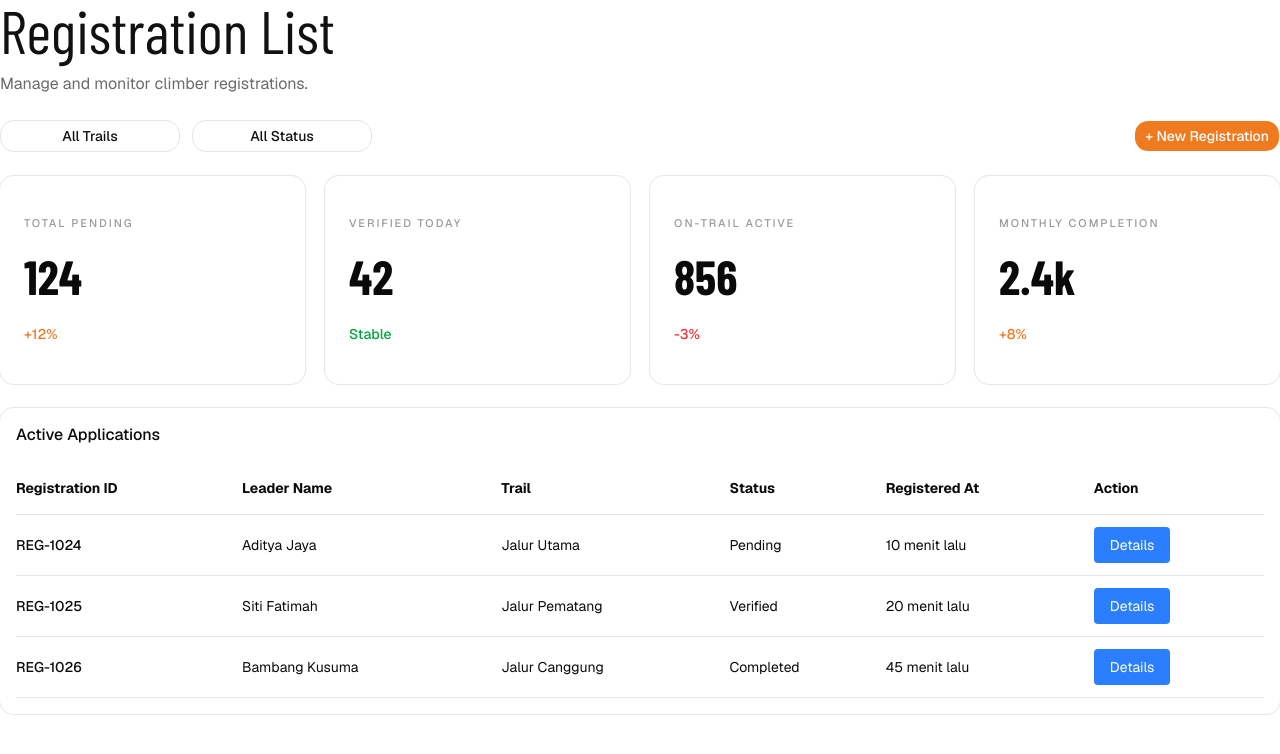
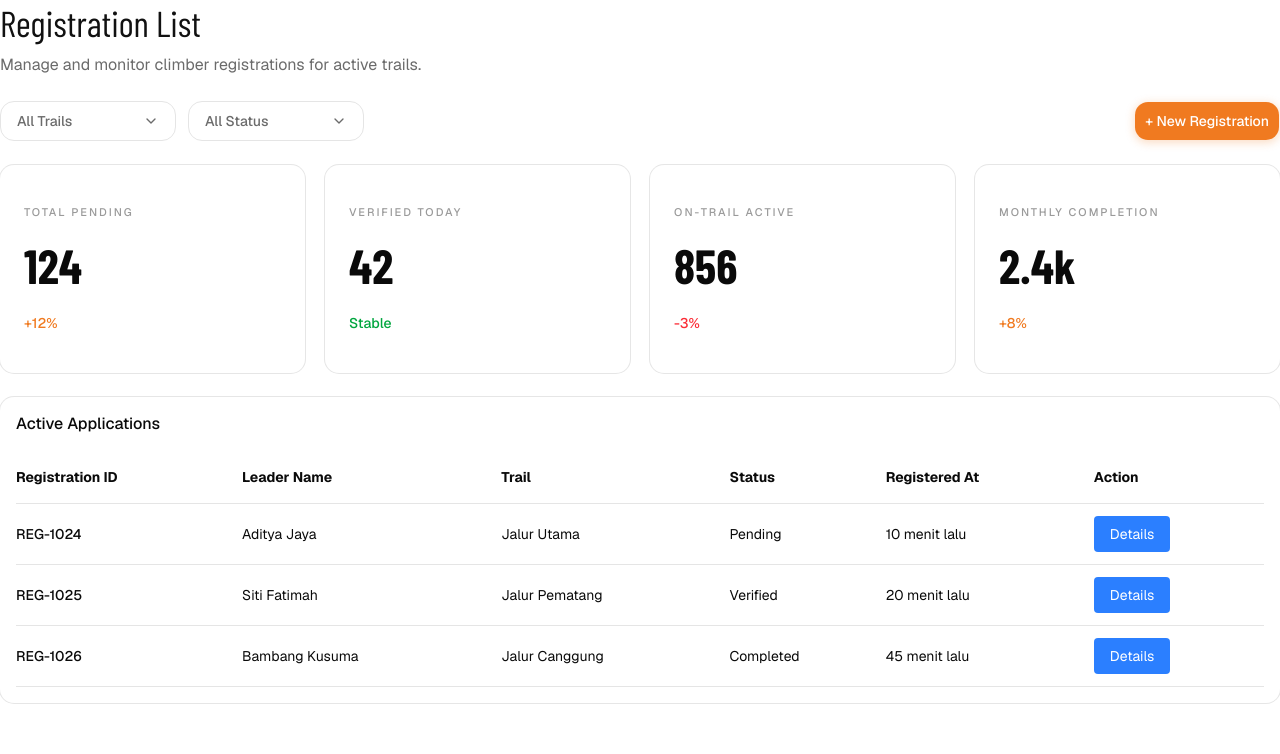
Before and after one commit to mhmddefrizal/Digi-Mount-Rajabasa, a Next.js app in the folder cms/: page /registrations in a window 1280 px wide. Shown: the top 754 px of the page. Built offline with nearby package versions, Linux system fonts and the light colour scheme.

Commit message:
edit sidebar untuk registrations

```diff
--- a/cms/src/app/(dashboard)/registrations/page.tsx
+++ b/cms/src/app/(dashboard)/registrations/page.tsx
@@ -9,13 +9,13 @@ export default function RegistrationPage() {
         <main className="space-y-6">
             {/* bagian untuk menampilkan header */}
             <header>
-                <h1 className="font-display text-6xl leading-none">
+                <h1 className="font-display text-4xl leading-tight">
                     Registration List
                 </h1>
 
                 {/* paragraf untuk menjelaskan tujuan halaman */}
-                <p className="mt-3 text-text-secondary">
-                    Manage and monitor climber registrations.
+                <p className="mt-2 text-text-secondary">
+                    Manage and monitor climber registrations for active trails.
                 </p>
             </header>
 
--- a/cms/src/components/dashboard/dashboard-sidebar.tsx
+++ b/cms/src/components/dashboard/dashboard-sidebar.tsx
@@ -1,7 +1,26 @@
+"use client";
+
+import Link from "next/link";
+import { usePathname } from "next/navigation";
 import { CreditCard, LayoutDashboard, Map, ClipboardList } from "lucide-react";
+import { cn } from "@/lib/utils";
 
 // add sidebar for dashboard
 export default function DashboardSidebar() {
+  const pathname = usePathname();
+  const navItems = [
+    {
+      label: "Dashboard",
+      href: "/dashboard",
+      icon: LayoutDashboard,
+    },
+    {
+      label: "Registration",
+      href: "/registrations",
+      icon: ClipboardList,
+    },
+  ];
+
   return (
     <aside className="w-65 border-r border-border bg-panel flex flex-col">
       {/* bagian logo (masih simbol) */}
@@ -22,23 +41,34 @@ export default function DashboardSidebar() {
       </header>
       <nav className="flex-1 px-3 py-6 space-y-2">
         {/* bagian menu navigasi */}
-        {/* dashboard */}
-        <button className="w-full flex items-center gap-3 rounded-lg bg-primary-dim text-primary px-4 py-3 font-medium transition">
-          <LayoutDashboard className="w-5 h-5" />
-          Dashboard
-        </button>
-        {/* registration */}
-        <button className="w-full flex items-center gap-3 rounded-lg bg-primary-dim text-primary px-4 py-3 font-medium transition">
-          <ClipboardList className="w-5 h-5" />
-          Registration
-        </button>
+        {navItems.map((item) => {
+          const isActive = pathname.startsWith(item.href);
+          const Icon = item.icon;
+
+          return (
+            <Link
+              key={item.label}
+              href={item.href}
+              className={cn(
+                "w-full flex items-center gap-3 rounded-lg px-4 py-3 font-medium transition",
+                isActive
+                  ? "bg-primary-dim text-primary"
+                  : "text-text-secondary hover:bg-primary-dim/60 hover:text-primary"
+              )}
+            >
+              <Icon className="w-5 h-5" />
+              {item.label}
+            </Link>
+          );
+        })}
+
         {/* payment */}
-        <button className="w-full flex items-center gap-3 rounded-lg bg-primary-dim text-primary px-4 py-3 font-medium transition">
+        <button className="w-full flex items-center gap-3 rounded-lg px-4 py-3 font-medium text-text-secondary transition hover:bg-primary-dim/60 hover:text-primary">
           <CreditCard className="w-5 h-5" />
           Payment
         </button>
         {/* Trail Management */}
-        <button className="w-full flex items-center gap-3 rounded-lg bg-primary-dim text-primary px-4 py-3 font-medium transition">
+        <button className="w-full flex items-center gap-3 rounded-lg px-4 py-3 font-medium text-text-secondary transition hover:bg-primary-dim/60 hover:text-primary">
           <Map className="w-5 h-5" />
           Trail Management
         </button>
--- a/cms/src/components/registrations/registration-filters.tsx
+++ b/cms/src/components/registrations/registration-filters.tsx
@@ -1,3 +1,4 @@
+import { ChevronDown } from "lucide-react";
 import { Button } from "@/components/ui/button";
 
 // tambah filter untuk registration, seperti filter berdasarkan tanggal, status, dll.
@@ -5,18 +6,26 @@ export default function RegistrationFilters() {
    return (
       // section untuk bagian filter
       <section className="flex flex-wrap items-center justify-between gap-4">
-         <div className="flex gap-3">
+         <div className="flex flex-wrap gap-3">
             {/* tombol untuk melihat semua trail */}
-            <Button variant="outline" className="min-w-45">
+            <Button
+               variant="outline"
+               className="min-w-44 h-10 justify-between px-4 text-sm text-text-secondary"
+            >
                All Trails
+               <ChevronDown className="w-4 h-4" />
             </Button>
             {/* tombol untuk melihat semua status */}
-            <Button variant="outline" className="min-w-45">
+            <Button
+               variant="outline"
+               className="min-w-44 h-10 justify-between px-4 text-sm text-text-secondary"
+            >
                All Status
+               <ChevronDown className="w-4 h-4" />
             </Button>
          </div>
          {/* tombol untuk menambah registration */}
-         <Button className=" bg-primary hover:bg-primary-light text-white ">
+         <Button className="h-10 bg-primary hover:bg-primary-light text-white shadow-[var(--shadow-button)]">
             + New Registration
          </Button>
       </section>
```
